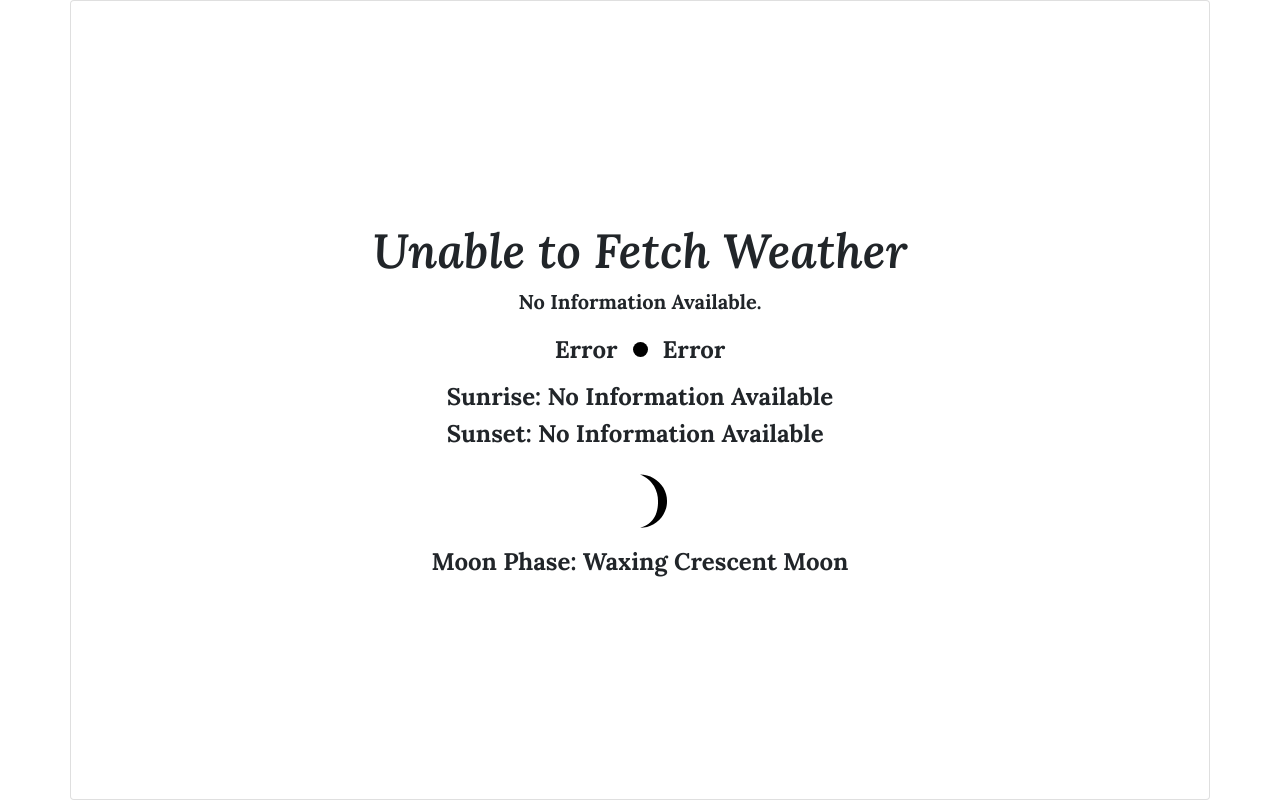
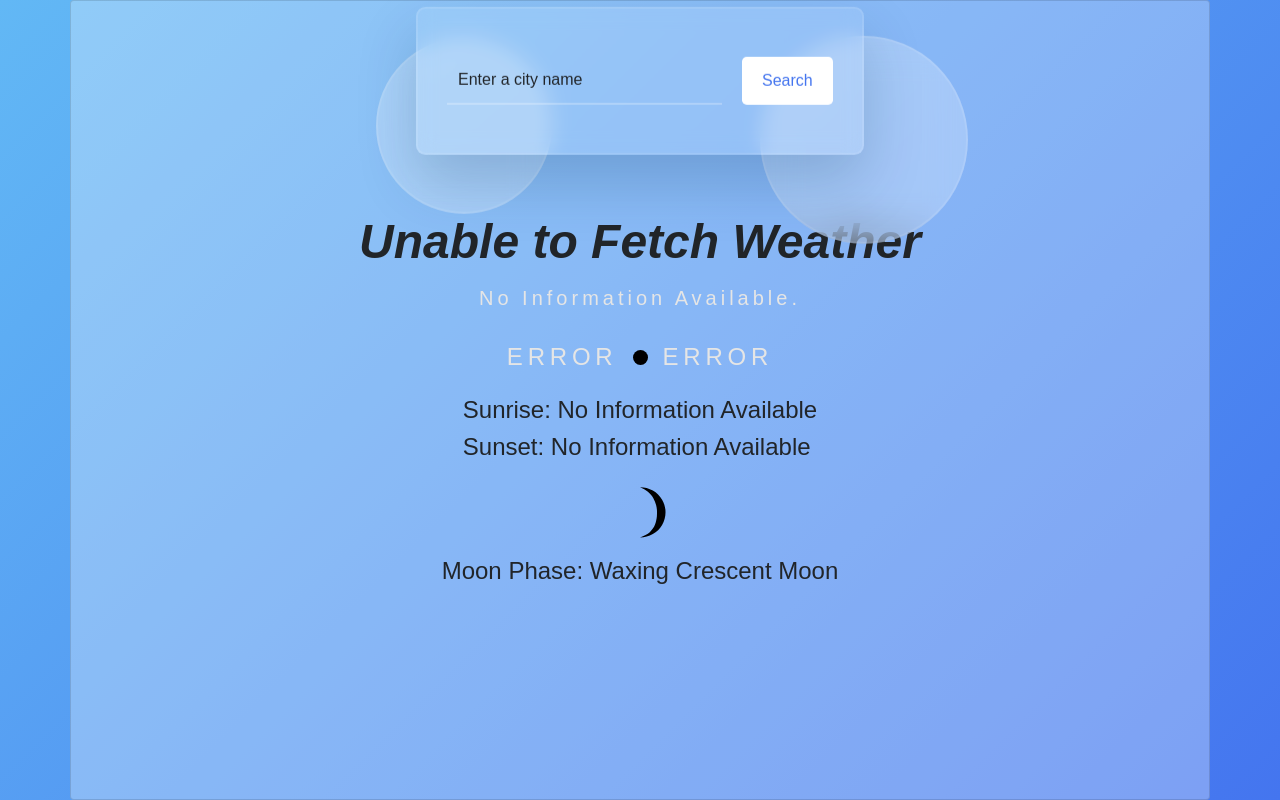
Before and after one commit to joshuadanpeterson/weather-app, a website with bundled scripts: page src/html/index.html in a window 1280 px wide. Built offline with nearby package versions, Linux system fonts and the light colour scheme; no server answers; what lunarphase-js would draw is missing.

Commit message:
fixed scripts.js for search input

```diff
--- a/src/css/styles.css
+++ b/src/css/styles.css
@@ -17,8 +17,9 @@
     align-items: center;
     justify-content: center;
     flex-direction: column;
-    background: rgba(255, 255, 255, 0.3);  /* Translucent white */
+    background: rgba(255, 255, 255, 0.3);
   }
+
 
   .weather {
     display: flex;
--- /dev/null
+++ b/src/css/stylesheet.css
@@ -0,0 +1,148 @@
+* {
+    padding: 0;
+    margin: 0;
+    box-sizing: border-box;
+    font-family: "Poppins", sans-serif;
+}
+:root {
+    --white: #ffffff;
+    --off-white: #e5e5e5;
+    --transp-white-1: rgba(255, 255, 255, 0.25);
+    --transp-white-2: rgba(255, 255, 255, 0.1);
+    --blue-1: #62b8f5;
+    --blue-2: #4475ef;
+    --shadow: rgba(3, 46, 87, 0.2);
+}
+body {
+    height: 100vh;
+    background: linear-gradient(135deg, var(--blue-1), var(--blue-2));
+}
+.wrapper {
+    font-size: 16px;
+    width: 90vw;
+    max-width: 28em;
+    position: absolute;
+    transform: translate(-50%, -50%);
+    top: 10%;
+    left: 50%;
+}
+.container-1{
+    width: 100%;
+    background: var(--transp-white-2);
+    backdrop-filter: blur(10px);
+    padding: 3em 1.8em;
+    border: 2px solid var(--transp-white-2);
+    border-radius: 0.6em;
+    box-shadow: 0 1.8em 3.7em var(--shadow);
+    text-align: center;
+}
+.shape {
+    position: absolute;
+    background-color: var(--transp-white-1);
+    backdrop-filter: blur(1.2em);
+    border: 2px solid var(--transp-white-2);
+    border-radius: 50%;
+}
+.shape-1 {
+    height: 13em;
+    width: 13em;
+    right: -6.5em;
+    top: 1.8em;
+}
+.shape-2 {
+    height: 11em;
+    width: 11em;
+    bottom: -3.7em;
+    left: -2.5em;
+}
+.search-container {
+    font-size: 1em;
+    display: grid;
+    grid-template-columns: 9fr 3fr;
+    gap: 1.25em;
+}
+.search-container input,
+.search-container button {
+    outline: none;
+    font-size: 1em;
+    border: none;
+}
+.search-container input {
+    padding: 0.7em;
+    background-color: transparent;
+    border-bottom: 2px solid var(--transp-white-1);
+    color: var(--black);
+    font-weight: 300;
+}
+.search-container input::placeholder {
+    color: var(--off-black);
+}
+.search-container input:focus {
+    border-color: var(--white);
+}
+.search-container button {
+    color: var(--blue-2);
+    background-color: var(--white);
+    border-radius: 0.3em;
+}
+#result h2 {
+    color: var(--white);
+    text-transform: uppercase;
+    letter-spacing: 0.18em;
+    font-weight: 600;
+    margin: 1.25em 0;
+}
+.weather,
+.desc {
+    color: var(--off-white);
+    text-transform: uppercase;
+    letter-spacing: 0.2em;
+    font-size: 0.9em;
+    font-weight: 500;
+    line-height: 2em;
+}
+.weather {
+    margin-top: -0.7em;
+}
+#result img {
+    margin: 0.6em 0 0 0;
+    width: 6.2em;
+    filter: drop-shadow(0 1.8em 3.7em var(--shadow));
+}
+#result h1 {
+    font-size: 4em;
+    margin: 0.3em 0 0.7em 0;
+    line-height: 0;
+    font-weight: 400;
+    color: var(--white);
+}
+.temp-container {
+    display: flex;
+    justify-content: center;
+}
+.temp-container div {
+    padding: 0.3em 1em;
+}
+.temp-container div:first-child {
+    border-right: 1px solid var(--transp-white-1);
+}
+.temp-container .title {
+    font-weight: 600;
+    color: var(--white);
+}
+.temp-container .temp {
+    font-weight: 300;
+    color: var(--off-white);
+}
+.msg {
+    margin-top: 1.8em;
+    color: var(--white);
+    font-weight: 500;
+    text-transform: uppercase;
+    letter-spacing: 0.1em;
+}
+@media screen and (max-width: 450px) {
+    .wrapper {
+        font-size: 14px;
+    }
+}
--- a/src/html/index.html
+++ b/src/html/index.html
@@ -12,6 +12,7 @@
 
     <!-- Custom CSS -->
     <link rel="stylesheet" href="/src/css/styles.css" />
+    <link rel="stylesheet" href="/src/css/stylesheet.css" />
 
     <!-- Weather Icons-->
     <link rel="stylesheet" href="/src/css/weather-icons.css" />
@@ -24,6 +25,23 @@
 
 <body>
     <div class="container card">
+
+        <div class="wrapper">
+        <div class="shape shape-1"></div>
+        <div class="shape shape-2"></div>
+        <div class="container-1">
+            <div class="search-container">
+                <input
+                    type="text"
+                    placeholder="Enter a city name"
+                    id="searchInput"
+                />
+                <button id="search-btn">Search</button>
+            </div>
+            <div id="result"></div>
+        </div>
+    </div>
+
         <img src="" alt="" srcset="" id="weather-icon">
         <div id="location">Unable to Fetch Weather</div>
         <div class="desc">No Information Available.</div>
@@ -47,6 +65,9 @@
 
     <!-- Custom JS -->
     <script type="module" src="../js/scripts.js"></script>
+
+    <script src="../js/key.js"></script>
+    <script src="../js/script.js"></script>
 </body>
 
 </html>
--- /dev/null
+++ b/src/js/key.js
@@ -0,0 +1 @@
+key = "827709658b8e55763f327d65c79711a2";
--- /dev/null
+++ b/src/js/script.js
@@ -0,0 +1,34 @@
+console.log("Script is running"); // To confirm the script is being loaded
+
+// Replace this with your actual API key for testing
+const key = "827709658b8e55763f327d65c79711a2";
+
+let result = document.getElementById("result");
+let searchBtn = document.getElementById("search-btn");
+let cityRef = document.getElementById("searchInput");
+
+searchBtn.addEventListener("click", function() {
+  console.log("Button clicked"); // To confirm the event is firing
+
+  let cityValue = cityRef.value;
+  console.log(`City Value: ${cityValue}`); // To confirm the value is being read
+
+  if (cityValue.length === 0) {
+    result.innerHTML = `<h3 class="msg">Please enter a city name</h3>`;
+    return;
+  }
+
+  let url = `https://api.openweathermap.org/data/2.5/weather?q=${cityValue}&appid=${key}&units=metric`;
+  console.log(`Fetching: ${url}`); // To confirm the URL
+
+  fetch(url)
+    .then((resp) => resp.json())
+    .then((data) => {
+      console.log(data); // To see the data being returned
+      result.innerHTML = `<h2>${data.name}</h2>`;
+    })
+    .catch((error) => {
+      console.log(`Error: ${error}`); // To see any fetch errors
+      result.innerHTML = `<h3 class="msg">City not found</h3>`;
+    });
+});
--- a/src/js/scripts.js
+++ b/src/js/scripts.js
@@ -1,8 +1,10 @@
+
 // Importing the lunarphase-js library
 import { Moon } from "/node_modules/lunarphase-js/dist/index.es.js";
 
 // Openweathermap API. Do not share it publicly.
 const api = '827709658b8e55763f327d65c79711a2';
+
 
 // Set up Moon Phase Icons and Image List
 let moonIcons = [];
@@ -123,5 +125,5 @@ window.addEventListener('load', async () => {
             console.error('Error fetching weather data:', error);
           }
         });
-      }
-    });
+    }
+});
```
Also changed, not shown: package.json (renamed from tests/package.json), 2 other files.
